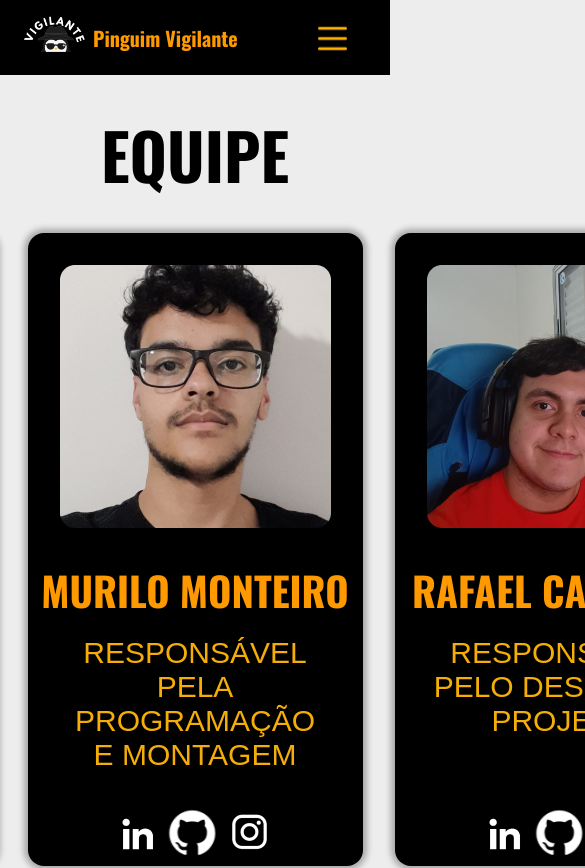
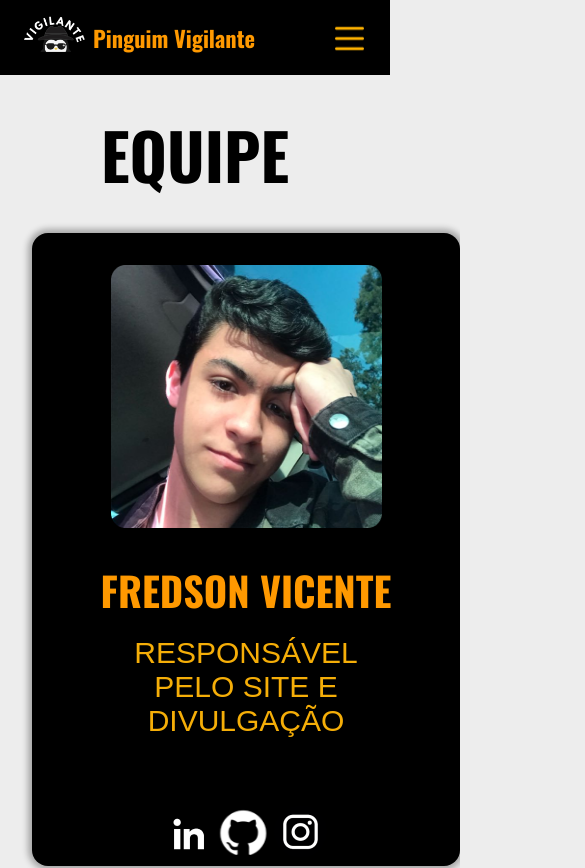
Before and after one commit to Murilo0123/TCC_Pinguim, a React (Vite) app: page /sobrenos in a window 390 px wide. Shown: the top 868 px of the page, 585 px wide, since content can reach past the window. Built offline with nearby package versions, Linux system fonts and the light colour scheme; a web font is replaced by a local one.

Commit message:
Coomeço do menu hamburger

```diff
--- a/src/pages/Home.jsx
+++ b/src/pages/Home.jsx
@@ -1,17 +1,18 @@
 import logo from "../assets/logo.png"
 import hamburger from "../assets/hamburger.png"
 import { HomeContainer } from "../styles/Home.styles"
+import { burger } from "../styles/Home.styles"
 
 export function Home() {
   return (
     <HomeContainer>
       <img src= {logo} alt="logo" />
-        <a href="/" className="titulo"><h1>Pinguim Vigilante</h1></a>
-        <a href="/funcionamento" className="ancora">Funcionamento</a>
-        <a href="/componentes" className="ancora">Materiais</a>
-        <a href="/referencias" className="ancora">Referências</a>
-        <a href="/sobrenos" className="ancora">Sobre nós</a>
-        <button><img src={hamburger} alt="" /></button>
+      <a href="/" className="titulo"><h1>Pinguim Vigilante</h1></a>
+      <a href="/funcionamento" className="ancora">Funcionamento</a>
+      <a href="/componentes" className="ancora">Materiais</a>
+      <a href="/referencias" className="ancora">Referências</a>
+      <a href="/sobrenos" className="ancora">Sobre nós</a>
+      <button onClick={burger()}><img src={hamburger} alt="" /></button>
     </HomeContainer>
   )
 }
--- a/src/styles/Home.styles.js
+++ b/src/styles/Home.styles.js
@@ -7,7 +7,7 @@ export const HomeContainer = styled.div`
     justify-content: center;
     gap: 3rem;
     width: 100%;
-    max-height:160px;
+    height:75px;
 
     img {
         height: 67.86px;
@@ -27,7 +27,7 @@ export const HomeContainer = styled.div`
     }
 
     button {
-        opacity:0;
+        display:none;
     }
 
     .titulo {
@@ -40,7 +40,7 @@ export const HomeContainer = styled.div`
         height:75px;
 
         .titulo h1 {
-            font-size: 1.25rem;
+            font-size: 1.40rem;
         }
         > .ancora {
             display:none;
@@ -51,7 +51,7 @@ export const HomeContainer = styled.div`
             margin-left:1rem;
         }
         button {
-            opacity:100;
+            display:block;
             background:none;
             border:none
         }
@@ -61,7 +61,10 @@ export const HomeContainer = styled.div`
             height:29px;
             margin-top:0.75rem;
         }
-
-
   }
 `
+export function burger(verificar){
+    if (verificar == 0) {
+
+    }
+}
--- a/src/styles/Sobrenos.styles.js
+++ b/src/styles/Sobrenos.styles.js
@@ -6,6 +6,10 @@ export const SepararContainer = styled.div`
     gap: 2rem;
     justify-content: center;
     margin: 2rem;
+
+    @media (max-width: 1140px) {
+        display:block;
+    }
 `
 
 export const ParticipantesContainer = styled.div`
```
Also changed, not shown: src/pages/Hamburger.jsx (added).
